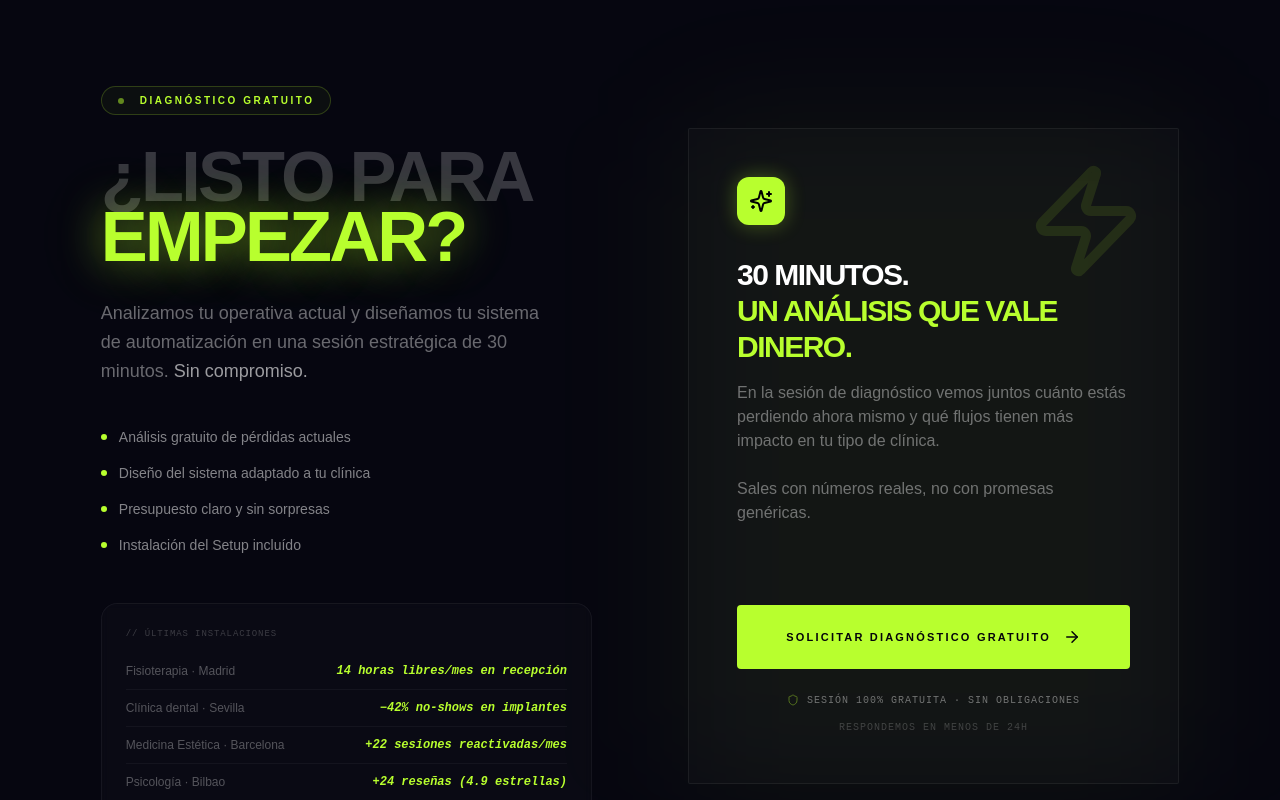
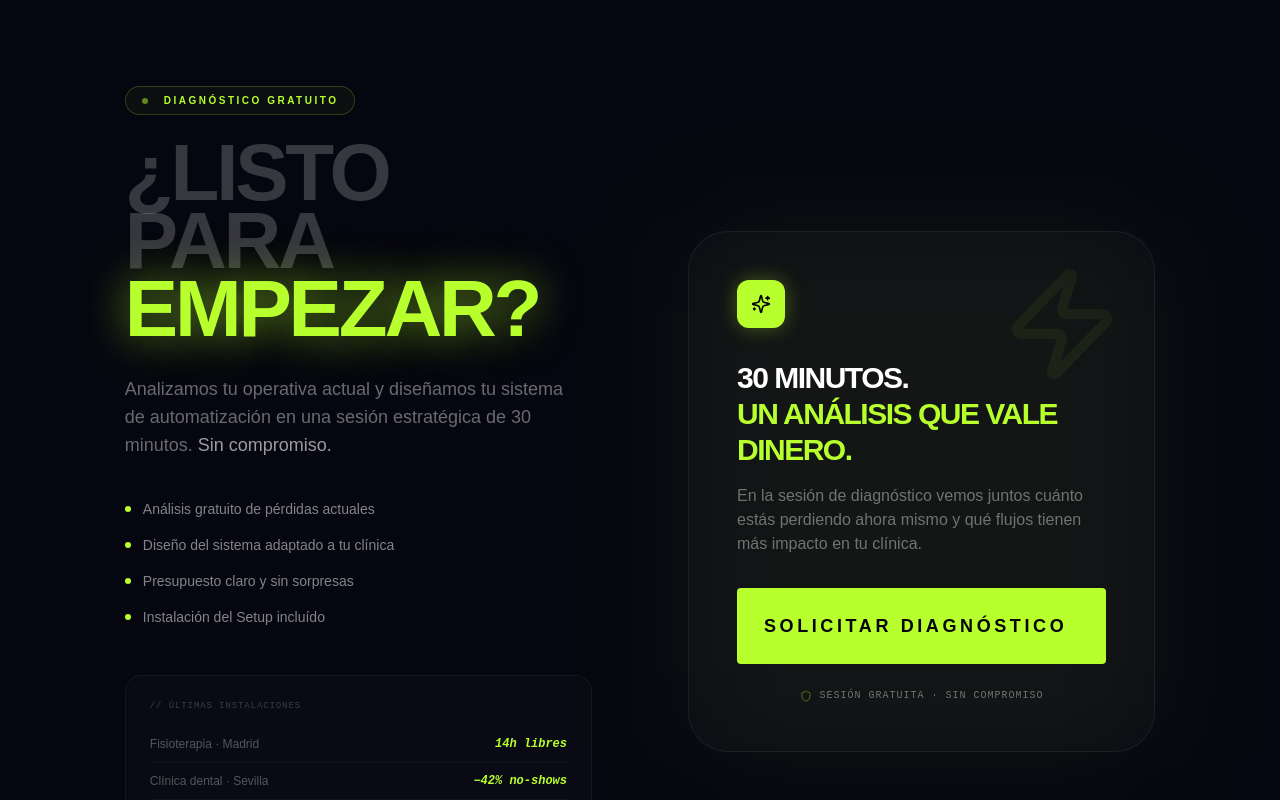
Before and after one commit to utilixdev/avoidstudio, a Next.js app: page / in a window 1280 px wide. Shown: the part 4860-5660 px from the top of the page. Built offline with nearby package versions, Linux system fonts and the light colour scheme.

Commit message:
🎨 Fix: Padding móvil contacto y force-refresh favicon

```diff
--- a/src/app/layout.tsx
+++ b/src/app/layout.tsx
@@ -5,9 +5,9 @@ export const metadata: Metadata = {
   title: 'AVOID · Sistema contra la pérdida de citas en clínicas de Osona',
   description: 'Especialistas en automatización de agendas para clínicas en Vic y comarca. Recupera ingresos eliminando citas olvidadas con nuestro sistema inteligente.',
   icons: {
-    icon: '/favicon.ico', // o '/logo.png' si quieres usar el mismo logo
-    shortcut: '/favicon.ico',
-    apple: '/favicon.ico', // Esto es para cuando lo guardan en el iPhone
+    icon: '/favicon.ico?v=1', // o '/logo.png' si quieres usar el mismo logo
+    shortcut: '/favicon.ico?v=1',
+    apple: '/favicon.ico?v=1', // Esto es para cuando lo guardan en el iPhone
   },
   keywords: 'automatización clínicas Vic, gestión citas Osona, reducir ausencias pacientes, recordatorios whatsapp clínicas Cataluña',
   authors: [{ name: 'AVOID Studio' }],
--- a/src/components/Contacto.tsx
+++ b/src/components/Contacto.tsx
@@ -8,25 +8,27 @@ export default function Contacto() {
   const inView = useInView(ref, { once: true, margin: '-80px' })
 
   return (
-    <section id="contacto" ref={ref} className="section bg-[#060610] py-24 md:py-40">
-      <div className="max-w-6xl mx-auto px-6">
-        <div className="grid lg:grid-cols-2 gap-16 md:gap-24 items-center">
+    <section id="contacto" ref={ref} className="section bg-[#060610] py-20 md:py-40 overflow-hidden">
+      {/* Añadimos un extra de padding horizontal en móvil (px-4) para evitar que el texto toque los bordes */}
+      <div className="max-w-6xl mx-auto px-4 sm:px-6 md:px-12">
+        <div className="grid lg:grid-cols-2 gap-12 md:gap-24 items-center">
 
           {/* Left Side: Copy & Social Proof */}
           <motion.div
-            initial={{ opacity: 0, x: -30 }}
-            animate={inView ? { opacity: 1, x: 0 } : {}}
+            initial={{ opacity: 0, y: 20 }}
+            animate={inView ? { opacity: 1, y: 0 } : {}}
             transition={{ duration: 0.8 }}
           >
-            <div className="pill mb-8 inline-flex border-[#B8FF2E]/30 bg-[#B8FF2E]/5 text-[#B8FF2E]">
+            <div className="pill mb-6 inline-flex border-[#B8FF2E]/30 bg-[#B8FF2E]/5 text-[#B8FF2E]">
               <span className="w-1.5 h-1.5 rounded-full bg-[#B8FF2E] animate-pulse mr-2" />
               Diagnóstico gratuito
             </div>
-            <h2 className="text-[clamp(2.5rem,5.5vw,5.5rem)] font-extrabold leading-[0.85] tracking-[-0.04em] uppercase mb-8">
+            {/* Ajustamos el leading a 0.9 o 1 en móvil para que no se corten las ascendentes/descendentes de las letras */}
+            <h2 className="text-[clamp(2.2rem,8vw,5rem)] font-extrabold leading-[1] md:leading-[0.85] tracking-[-0.04em] uppercase mb-8">
               <span className="text-white/20">¿Listo para</span><br />
               <span className="text-[#B8FF2E] acid-glow">empezar?</span>
             </h2>
-            <p className="text-white/40 font-medium leading-relaxed mb-10 max-w-md text-lg">
+            <p className="text-white/40 font-medium leading-relaxed mb-10 max-w-md text-base md:text-lg">
               Analizamos tu operativa actual y diseñamos tu sistema de automatización en una sesión estratégica de 30 minutos.
               <span className="text-white/60"> Sin compromiso.</span>
             </p>
@@ -46,70 +48,65 @@ export default function Contacto() {
               ))}
             </div>
 
-            {/* Social proof Table */}
-            <div className="p-6 border border-white/5 bg-white/[0.02] rounded-2xl backdrop-blur-sm">
+            {/* Social proof Table - Ajuste de padding interno para móvil */}
+            <div className="p-5 md:p-6 border border-white/5 bg-white/[0.02] rounded-2xl backdrop-blur-sm">
               <div className="mono text-[9px] text-white/20 mb-3 tracking-widest uppercase">// Últimas instalaciones</div>
               {[
-                { loc: 'Fisioterapia · Madrid',          val: '14 horas libres/mes en recepción' },
-                { loc: 'Clínica dental · Sevilla',       val: '−42% no-shows en implantes'       },
-                { loc: 'Medicina Estética · Barcelona',  val: '+22 sesiones reactivadas/mes'     },
-                { loc: 'Psicología · Bilbao',            val: '+24 reseñas (4.9 estrellas)'      },
+                { loc: 'Fisioterapia · Madrid',      val: '14h libres' },
+                { loc: 'Clínica dental · Sevilla',   val: '−42% no-shows' },
+                { loc: 'Medicina Estética · BCN',    val: '+22 sesiones' },
+                { loc: 'Psicología · Bilbao',        val: '4.9 ⭐' },
               ].map((s, i) => (
                 <div key={i} className="flex justify-between items-center py-2.5 border-b border-white/[0.04] last:border-0">
-                  <span className="text-white/30 text-xs font-medium">{s.loc}</span>
-                  <span className="text-[#B8FF2E] text-xs font-bold mono italic">{s.val}</span>
+                  <span className="text-white/30 text-[10px] md:text-xs font-medium">{s.loc}</span>
+                  <span className="text-[#B8FF2E] text-[10px] md:text-xs font-bold mono italic text-right">{s.val}</span>
                 </div>
               ))}
             </div>
           </motion.div>
 
-          {/* Right Side: CTA Action Card */}
+          {/* Right Side: CTA Card */}
           <motion.div
-            initial={{ opacity: 0, x: 30 }}
-            animate={inView ? { opacity: 1, x: 0 } : {}}
+            initial={{ opacity: 0, scale: 0.95 }}
+            animate={inView ? { opacity: 1, scale: 1 } : {}}
             transition={{ duration: 0.8, delay: 0.15 }}
             className="relative"
           >
-            {/* Decorative background glow */}
             <div className="absolute -inset-4 bg-[#B8FF2E]/5 blur-3xl rounded-[3rem] pointer-events-none" />
 
-            <div className="relative card p-8 md:p-12 border border-white/10 bg-[#0A0A15] rounded-[2.5rem] overflow-hidden">
-              <div className="absolute top-0 right-0 p-8 opacity-10">
+            <div className="relative card p-6 md:p-12 border border-white/10 bg-[#0A0A15] rounded-[2rem] md:rounded-[2.5rem] overflow-hidden">
+              <div className="absolute top-0 right-0 p-8 opacity-5">
                 <Zap size={120} className="text-[#B8FF2E]" />
               </div>
 
               <div className="relative z-10">
-                <div className="w-12 h-12 rounded-xl bg-[#B8FF2E] flex items-center justify-center mb-8 shadow-[0_0_20px_rgba(184,255,46,0.3)]">
-                  <Sparkles size={24} className="text-black" />
+                <div className="w-10 h-10 md:w-12 md:h-12 rounded-xl bg-[#B8FF2E] flex items-center justify-center mb-6 md:mb-8 shadow-[0_0_20px_rgba(184,255,46,0.3)]">
+                  <Sparkles size={20} className="text-black" />
                 </div>
 
-                <h3 className="text-2xl md:text-3xl font-black text-white uppercase tracking-tighter leading-tight mb-4">
+                <h3 className="text-xl md:text-3xl font-black text-white uppercase tracking-tighter leading-tight mb-4">
                   30 minutos.<br />
                   <span className="text-[#B8FF2E]">Un análisis que vale dinero.</span>
                 </h3>
 
-                <p className="text-white/40 font-medium pb-10 mb-10 leading-relaxed text-sm md:text-base">
+                <p className="text-white/40 font-medium mb-8 leading-relaxed text-xs md:text-base">
                   En la sesión de diagnóstico vemos juntos cuánto estás perdiendo ahora mismo
-                  y qué flujos tienen más impacto en tu tipo de clínica.
-                  <br/> <br/>Sales con números reales, no con promesas genéricas.
+                  y qué flujos tienen más impacto en tu clínica.
                 </p>
 
                 <div className="space-y-6">
                   <a
                     href="/diagnostico"
-                    className="btn-acid w-full justify-center py-6 text-lg group"
+                    className="btn-acid w-full justify-center py-5 md:py-6 text-base md:text-lg group"
                   >
-                    Solicitar diagnóstico gratuito <ArrowRight size={18} className="group-hover:translate-x-1 transition-transform" />
+                    Solicitar diagnóstico <ArrowRight size={18} className="group-hover:translate-x-1 transition-transform" />
                   </a>
 
                   <div className="flex flex-col items-center gap-3">
                     <div className="flex items-center gap-2 opacity-40">
                       <Shield size={12} className="text-[#B8FF2E]" />
-                      <span className="mono text-[10px] uppercase tracking-widest text-white">Sesión 100% gratuita · Sin obligaciones</span>
+                      <span className="mono text-[8px] md:text-[10px] uppercase tracking-widest text-white text-center">Sesión gratuita · Sin compromiso</span>
                     </div>
-                    <p className="text-[10px] text-white/20 font-mono text-center uppercase tracking-widest">
-                      Respondemos en menos de 24h
-                    </p>
                   </div>
                 </div>
               </div>
```
